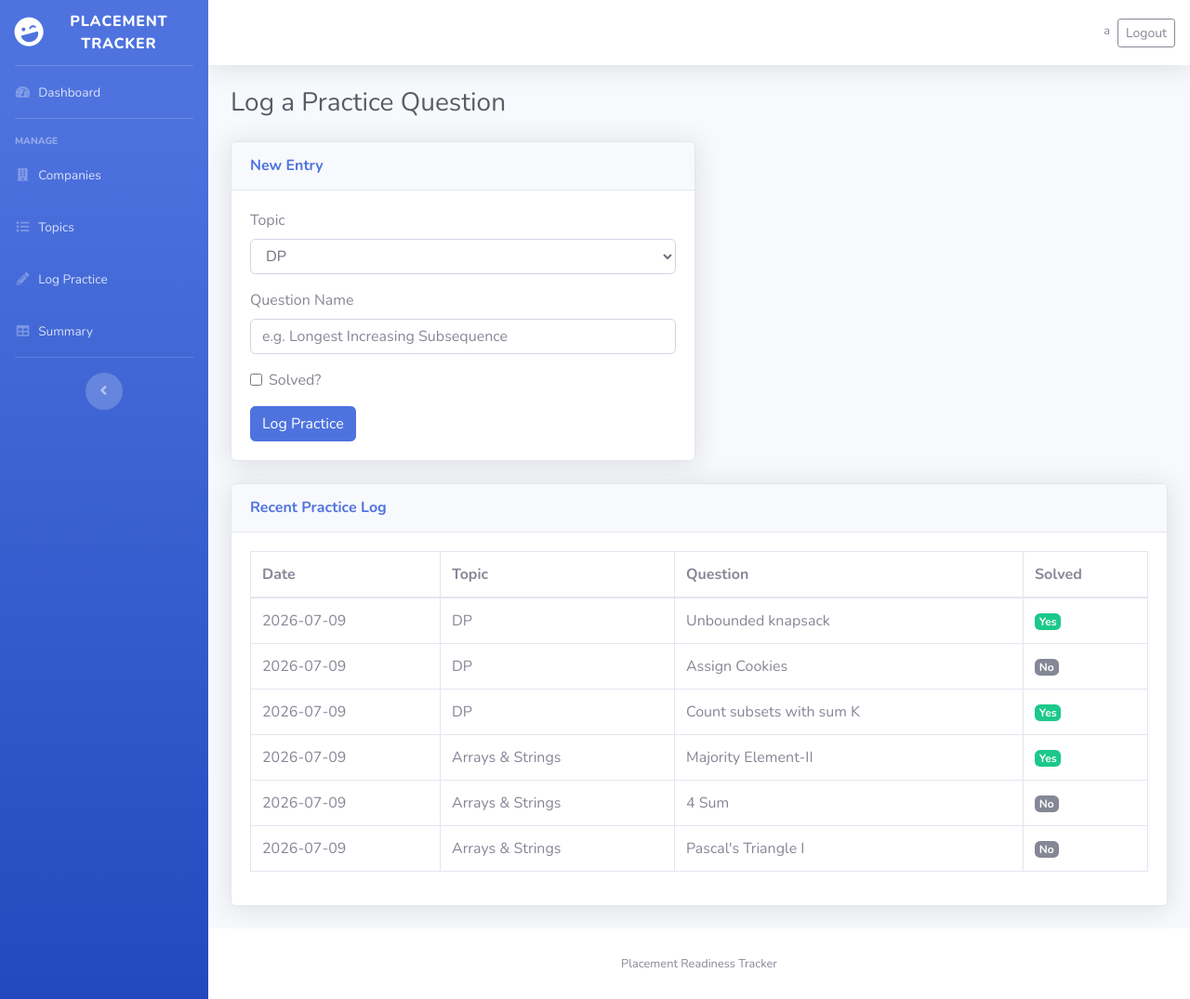
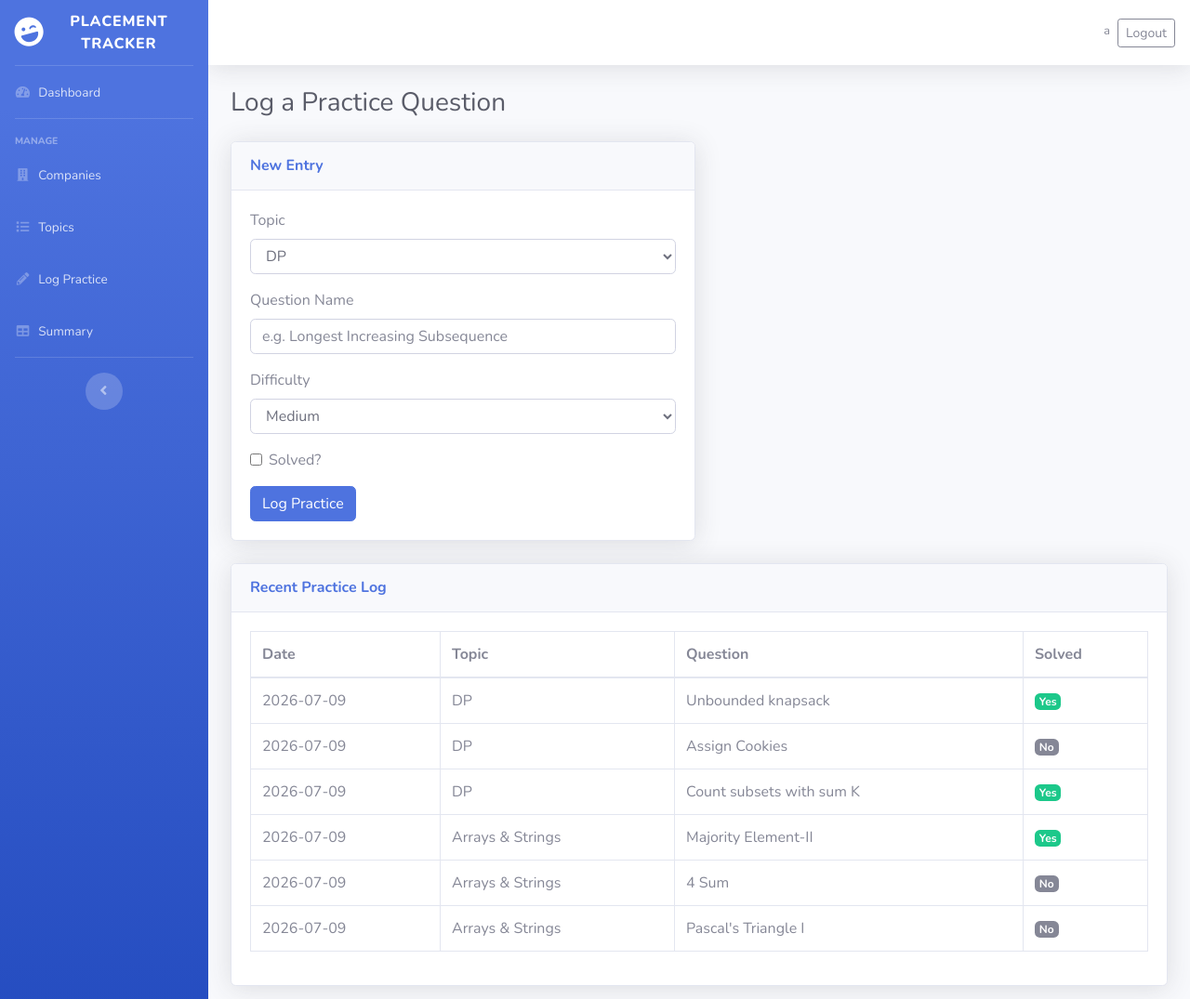
Before and after one commit to kiyara17777/placement-tracker, a Flask app: page /log-practice in a window 1280 px wide. Shown: the top 1075 px of the page at 93% size. Run offline with Flask 3, Linux system fonts and the light colour scheme; a user stored in the database is signed in; data comes from the database, SQL or seed files in the repository; both versions use the stored data as it was after the commit; some libraries are stand-ins or nearby versions.

Commit message:
Add difficulty-weighted scoring to readiness calculation

```diff
--- a/app.py
+++ b/app.py
@@ -66,12 +66,10 @@ def logout():
     return redirect(url_for('login'))
 
 
+DIFFICULTY_WEIGHTS = {'Easy': 1.0, 'Medium': 1.25, 'Hard': 1.5}
+
 def calculate_coverage_with_decay(topic_id):
-    """
-    Returns a coverage score (0 to 1) where more recent practice
-    counts more than older practice.
-    """
-    logs = PracticeLog.query.filter_by(topic_id=topic_id, user_id=current_user.id).all()  # <-- filtered
+    logs = PracticeLog.query.filter_by(topic_id=topic_id, user_id=current_user.id).all()
 
     if not logs:
         return 0
@@ -82,9 +80,12 @@ def calculate_coverage_with_decay(topic_id):
     for log in logs:
         days_ago = (date.today() - log.date_practiced).days
         recency_weight = math.exp(-days_ago / 30)
-        total_weight += recency_weight
+        difficulty_multiplier = DIFFICULTY_WEIGHTS.get(log.difficulty, 1.0)
+        combined_weight = recency_weight * difficulty_multiplier
+
+        total_weight += combined_weight
         if log.solved:
-            solved_weight += recency_weight
+            solved_weight += combined_weight
 
     return solved_weight / total_weight if total_weight > 0 else 0
 
@@ -176,11 +177,13 @@ def log_practice():
     if request.method == 'POST':
         topic_id = request.form['topic_id']
         question_name = request.form['question_name']
+        difficulty = request.form.get('difficulty', 'Medium')  # NEW
         solved = 'solved' in request.form
         new_log = PracticeLog(
-            user_id=current_user.id,        # <-- NEW
+            user_id=current_user.id,
             topic_id=topic_id,
             question_name=question_name,
+            difficulty=difficulty,  # NEW
             solved=solved,
             date_practiced=date.today()
         )
@@ -189,7 +192,7 @@ def log_practice():
         return redirect(url_for('log_practice'))
 
     topics = Topic.query.all()
-    logs = PracticeLog.query.filter_by(user_id=current_user.id).order_by(PracticeLog.date_practiced.desc()).all()  # <-- filtered
+    logs = PracticeLog.query.filter_by(user_id=current_user.id).order_by(PracticeLog.date_practiced.desc()).all()
     return render_template('log_practice.html', topics=topics, logs=logs)
 
 @app.route('/set-weights/<int:company_id>', methods=['GET', 'POST'])
--- a/models.py
+++ b/models.py
@@ -51,6 +51,7 @@ class PracticeLog(db.Model):
     user_id = db.Column(db.Integer, db.ForeignKey('user.id'), nullable=False)
     topic_id = db.Column(db.Integer, db.ForeignKey('topic.id'), nullable=False)
     question_name = db.Column(db.String(200), nullable=False)
+    difficulty = db.Column(db.String(10), default='Medium')  # NEW: Easy / Medium / Hard
     solved = db.Column(db.Boolean, default=False)
     date_practiced = db.Column(db.Date, default=db.func.current_date())
 
--- a/templates/log_practice.html
+++ b/templates/log_practice.html
@@ -22,6 +22,14 @@
             <div class="form-group">
                 <label>Question Name</label>
                 <input type="text" name="question_name" class="form-control" placeholder="e.g. Longest Increasing Subsequence" required>
+            </div>
+            <div class="form-group">
+                <label>Difficulty</label>
+                <select name="difficulty" class="form-control">
+                    <option value="Easy">Easy</option>
+                    <option value="Medium" selected>Medium</option>
+                    <option value="Hard">Hard</option>
+                 </select>
             </div>
             <div class="form-group form-check">
                 <input type="checkbox" name="solved" class="form-check-input" id="solvedCheck">
```
Also changed, not shown: instance/placement.db.
